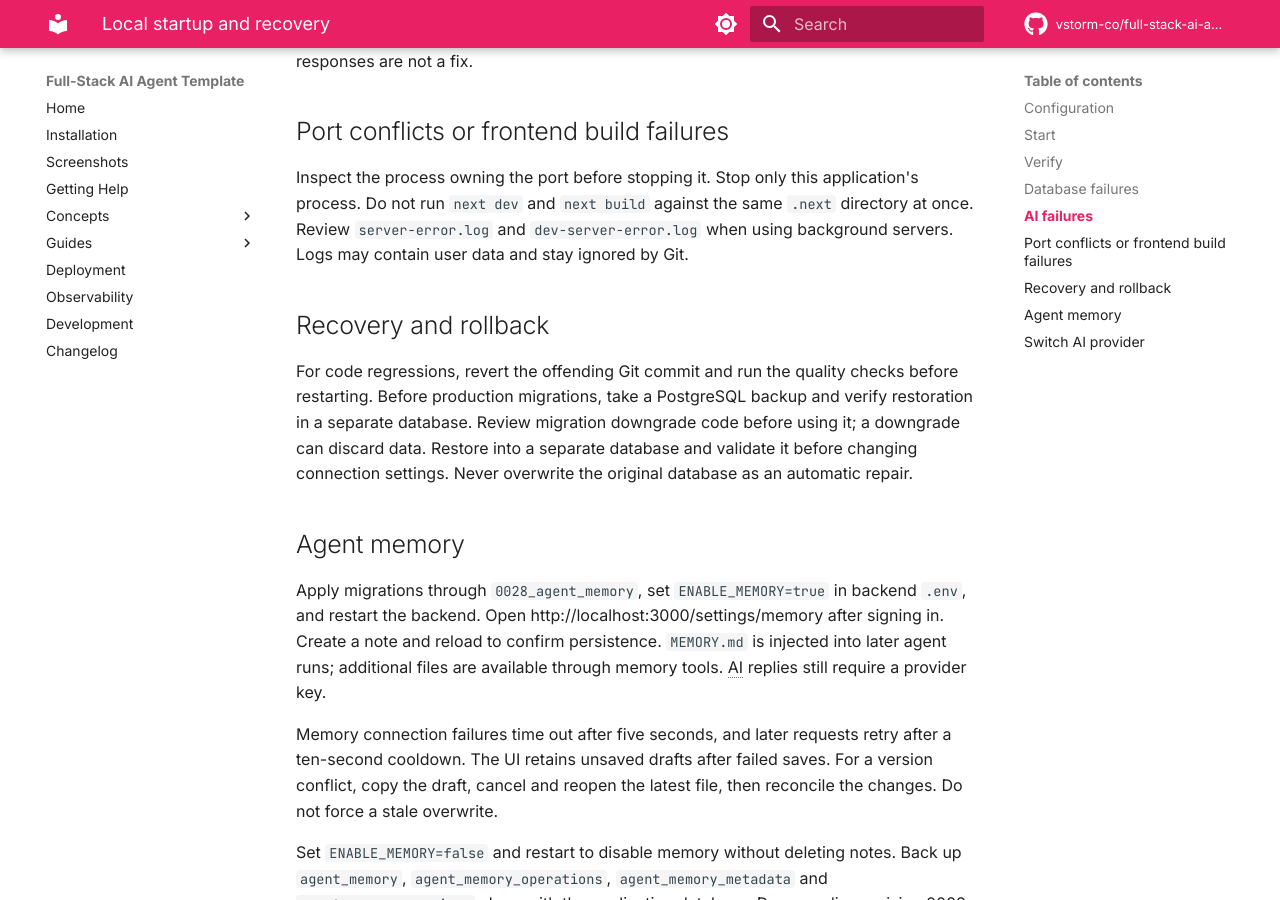
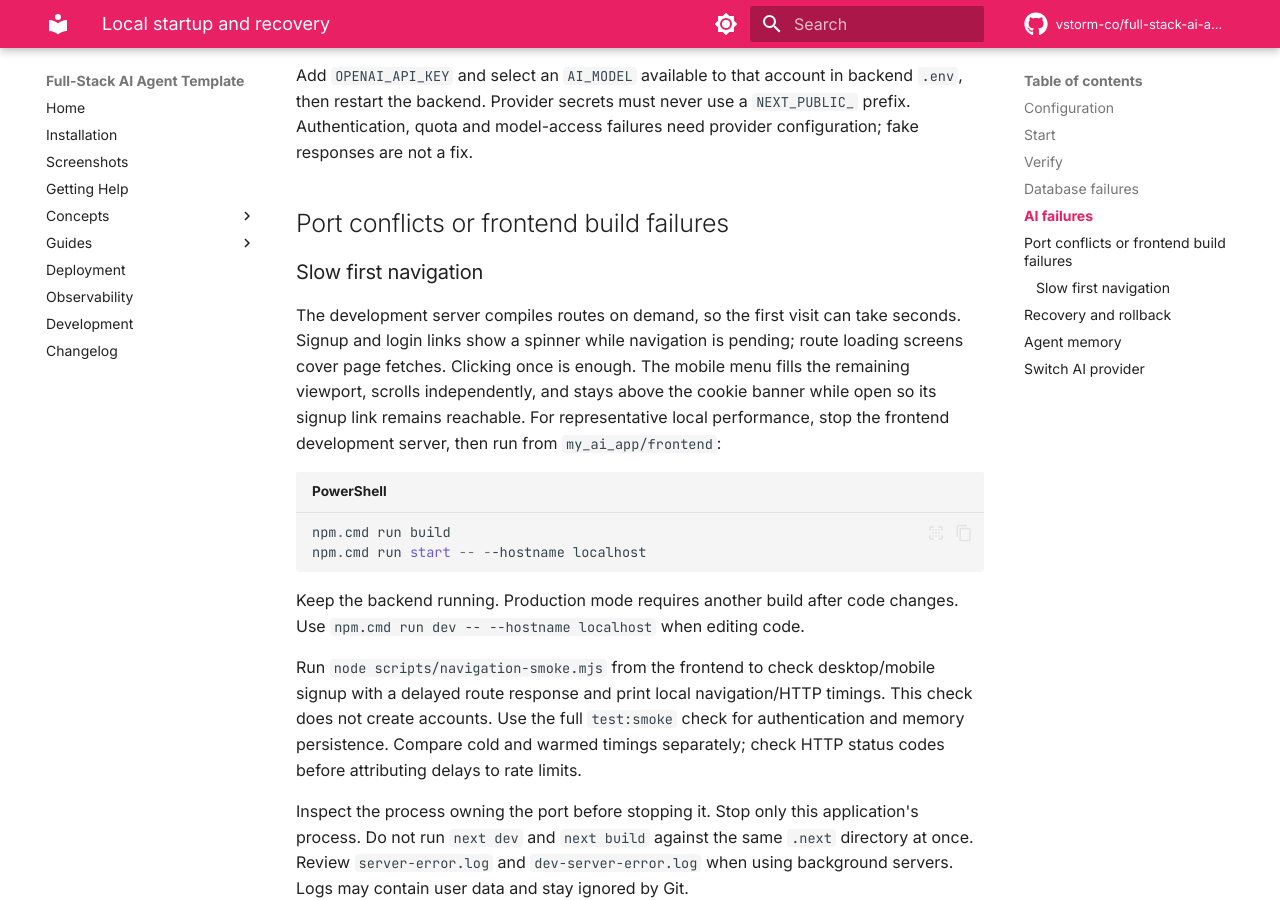
Before and after one commit to Faheem-Lateef/Full-Stack-Agent, an MkDocs documentation site: the page built from docs/runbooks/local-development.md, in a window 1280 px wide and 900 px high, scrolled down 1668 px. Built offline with MkDocs 1.6.1 and Material for MkDocs 9.7.7, drawn with Linux system fonts in a browser that asks for light colours; comment, search, counter and statistics services are not loaded; some of the changed text lies outside the part shown.

Commit message:
Update startup guidance

````diff
--- a/docs/runbooks/local-development.md
+++ b/docs/runbooks/local-development.md
@@ -1,4 +1,6 @@
 # Local startup and recovery
+
+For company workspaces, document indexing and support replies, also start the separate worker described in [the support pilot runbook](support-pilot.md).
 
 ## Configuration
 
@@ -42,6 +44,19 @@ Add `OPENAI_API_KEY` and select an `AI_MODEL` available to that account in backe
 
 ## Port conflicts or frontend build failures
 
+### Slow first navigation
+
+The development server compiles routes on demand, so the first visit can take seconds. Signup and login links show a spinner while navigation is pending; route loading screens cover page fetches. Clicking once is enough. The mobile menu fills the remaining viewport, scrolls independently, and stays above the cookie banner while open so its signup link remains reachable. For representative local performance, stop the frontend development server, then run from `my_ai_app/frontend`:
+
+```powershell
+npm.cmd run build
+npm.cmd run start -- --hostname localhost
+```
+
+Keep the backend running. Production mode requires another build after code changes. Use `npm.cmd run dev -- --hostname localhost` when editing code.
+
+Run `node scripts/navigation-smoke.mjs` from the frontend to check desktop/mobile signup with a delayed route response and print local navigation/HTTP timings. This check does not create accounts. Use the full `test:smoke` check for authentication and memory persistence. Compare cold and warmed timings separately; check HTTP status codes before attributing delays to rate limits.
+
 Inspect the process owning the port before stopping it. Stop only this application's process. Do not run `next dev` and `next build` against the same `.next` directory at once. Review `server-error.log` and `dev-server-error.log` when using background servers. Logs may contain user data and stay ignored by Git.
 
 ## Recovery and rollback
````
